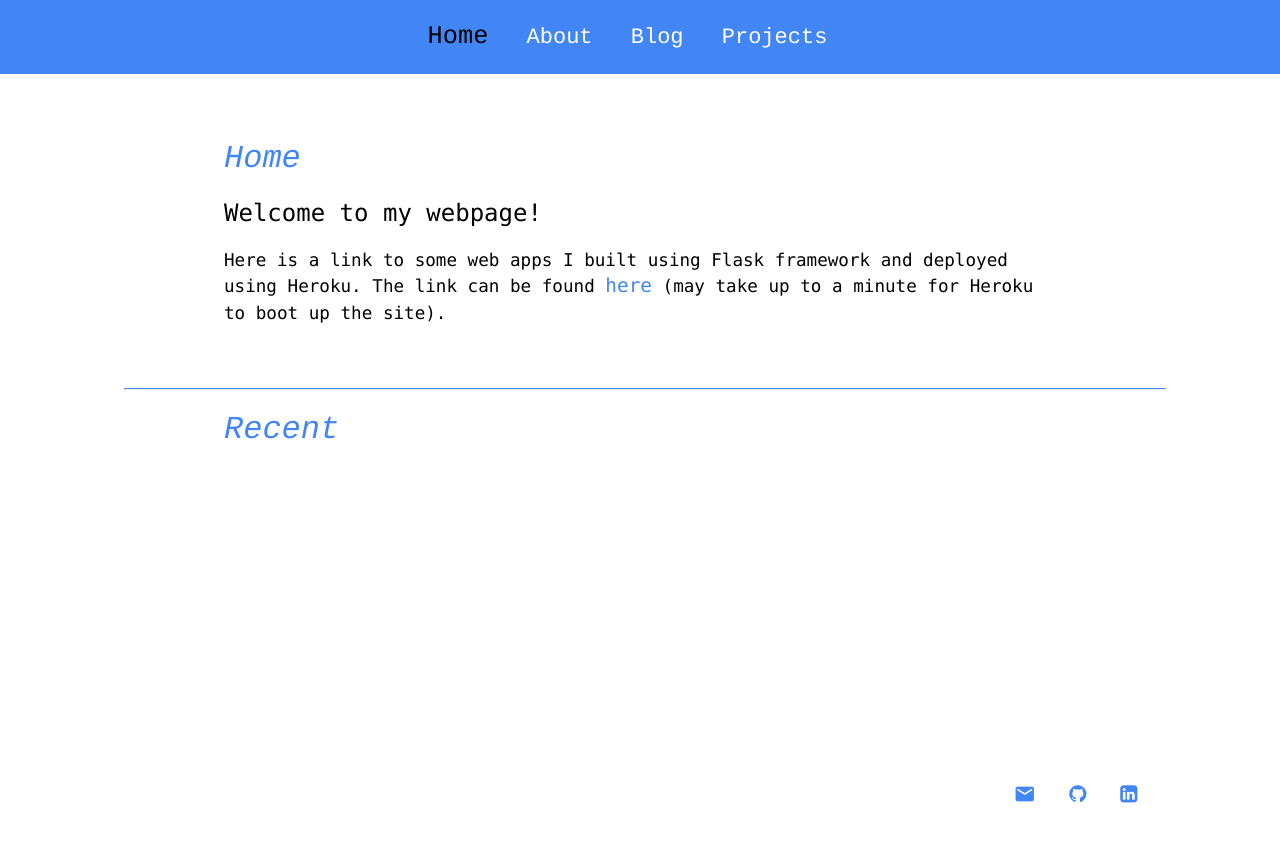
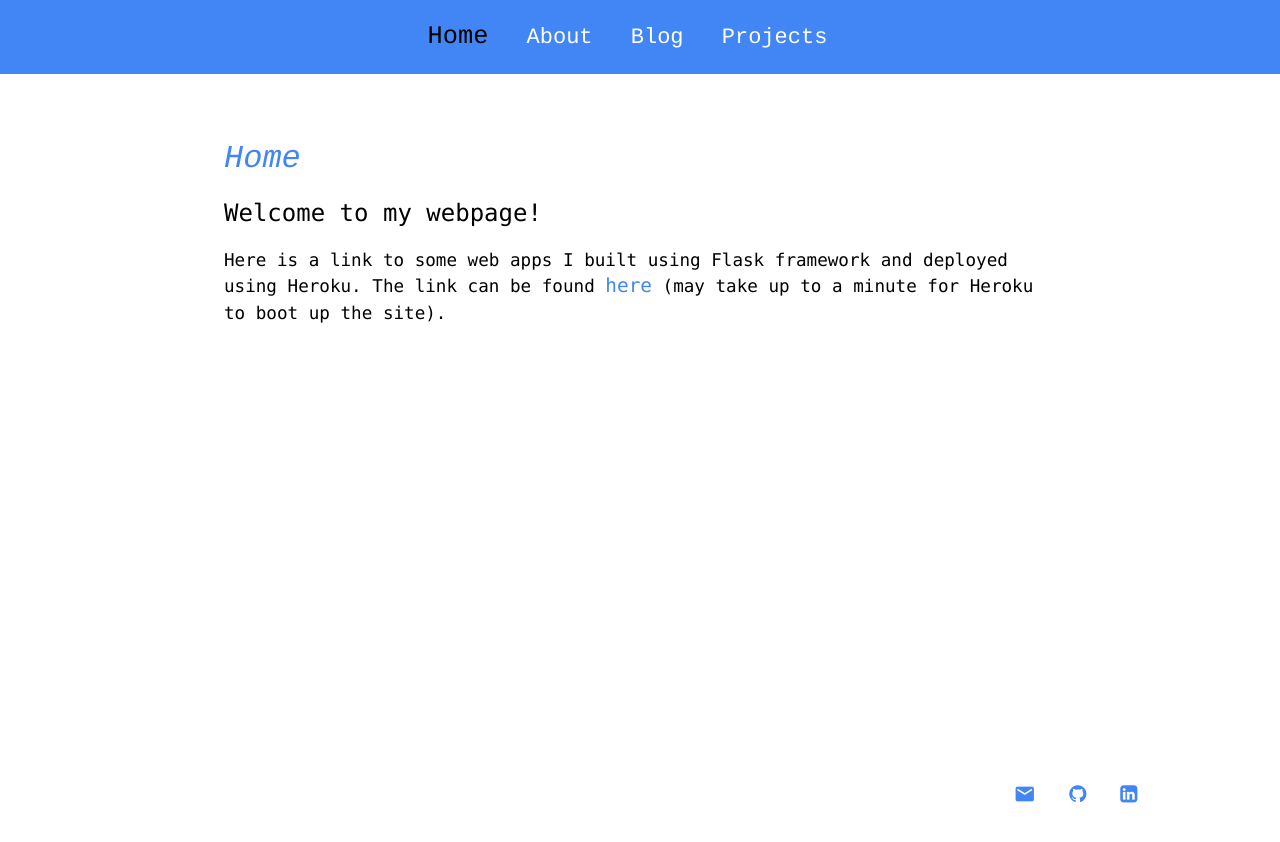
Before and after one commit to clfkenny/clfkenny.github.io, a Jekyll site: the page built from index.md, in a window 1280 px wide. Shown: the top 842 px of the page. Built offline with Jekyll 4.4.1, drawn with Linux system fonts in a browser that asks for light colours.

Commit message:
Update index.md

```diff
--- a/index.md
+++ b/index.md
@@ -16,7 +16,8 @@ title: Kenny Lov
 
 Here is a link to some web apps I built using Flask framework and deployed using Heroku. The link can be found <a href = "https://clfkenny.herokuapp.com">here</a> (may take up to a minute for Heroku to boot up the site).
 
-<br>
+<!-- <br>
 <hr>
 
 # *Recent*
+-->
```
